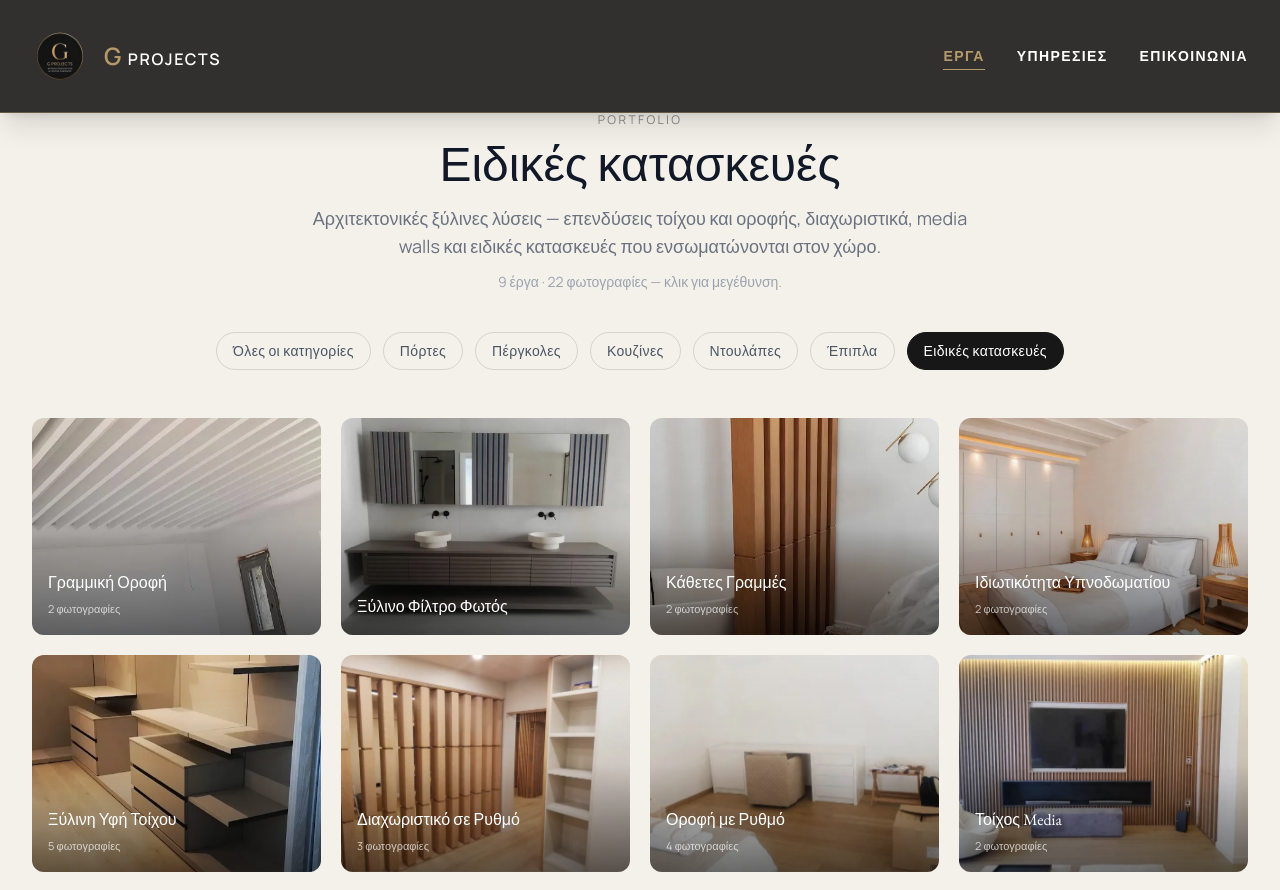
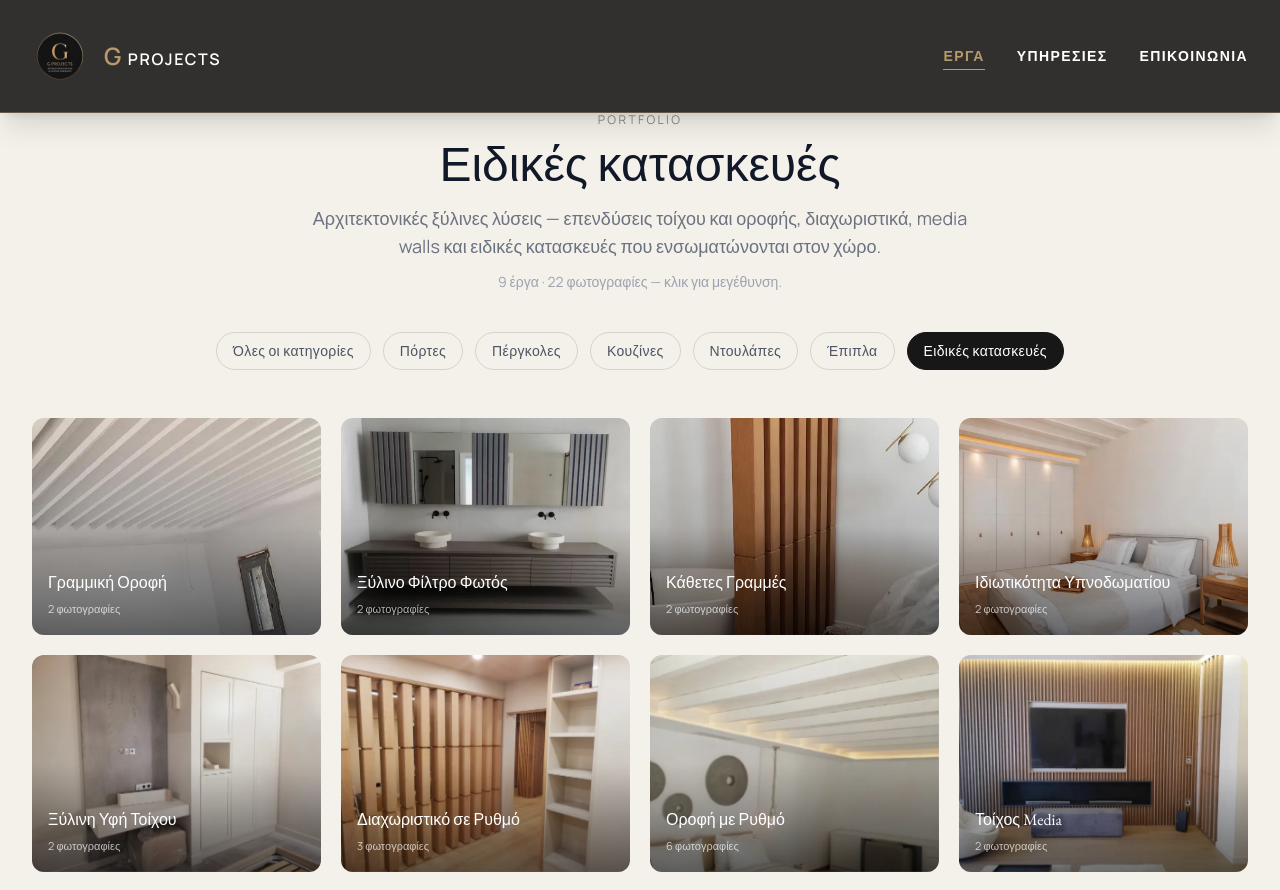
Before and after one commit to vasilisgrivas09-maker/g-projects_website, a Next.js app: page /projects/eidikes-kataskeves in a window 1280 px wide. Shown: the top 890 px of the page. Built offline with nearby package versions, Linux system fonts and the light colour scheme.

Commit message:
Test-Update gallery

```diff
--- a/src/data/gallery/eidikes.ts
+++ b/src/data/gallery/eidikes.ts
@@ -19,6 +19,7 @@ export const eidikesProjects: GalleryProject[] = [
     cover: "/gallery/ergo-006-02.webp",
     images: [
       { src: "/gallery/ergo-006-02.webp", alt: "Ξύλινο Φίλτρο Φωτός — 1" },
+      { src: "/gallery/ergo-009-01.webp", alt: "Ξύλινο Φίλτρο Φωτός — 2" },
     ],
   },
   {
@@ -45,13 +46,10 @@ export const eidikesProjects: GalleryProject[] = [
     id: "ergo-015",
     title: "Ξύλινη Υφή Τοίχου",
     category: "Ειδικές κατασκευές",
-    cover: "/gallery/ergo-015-02.webp",
+    cover: "/gallery/ergo-005-03.webp",
     images: [
-      { src: "/gallery/ergo-015-02.webp", alt: "Ξύλινη Υφή Τοίχου — 1" },
       { src: "/gallery/ergo-005-03.webp", alt: "Ξύλινη Υφή Τοίχου — 2" },
-      { src: "/gallery/ergo-017-01.webp", alt: "Ξύλινη Υφή Τοίχου — 3" },
-      { src: "/gallery/ergo-017-02.webp", alt: "Ξύλινη Υφή Τοίχου — 4" },
-      { src: "/gallery/ergo-033-03.webp", alt: "Ξύλινη Υφή Τοίχου — 5" },
+      { src: "/gallery/ergo-033-03.webp", alt: "Ξύλινη Υφή Τοίχου — 3" },
     ],
   },
   {
@@ -69,13 +67,14 @@ export const eidikesProjects: GalleryProject[] = [
     id: "ergo-027",
     title: "Οροφή με Ρυθμό",
     category: "Ειδικές κατασκευές",
-    cover: "/gallery/ergo-012-03.webp",
+    cover: "/gallery/ergo-017-01.webp",
     images: [
-
+      { src: "/gallery/ergo-017-01.webp", alt: "Οροφή με Ρυθμό — 1" },
       { src: "/gallery/ergo-012-03.webp", alt: "Οροφή με Ρυθμό — 2" },
       { src: "/gallery/ergo-032-02.webp", alt: "Οροφή με Ρυθμό — 3" },
       { src: "/gallery/ergo-050-02.webp", alt: "Οροφή με Ρυθμό — 4" },
-      { src: "/gallery/ergo-047-01.webp", alt: "Οροφή με Ρυθμό — 5" },
+      { src: "/gallery/ergo-017-02.webp", alt: "Οροφή με Ρυθμό — 5" },
+      { src: "/gallery/ergo-047-01.webp", alt: "Οροφή με Ρυθμό — 6" },
     ],
   },
   {
--- a/src/data/gallery/epipla.ts
+++ b/src/data/gallery/epipla.ts
@@ -27,9 +27,8 @@ export const epiplaProjects: GalleryProject[] = [
     id: "ergo-009",
     title: "Διπλός Νιπτήρας",
     category: "Έπιπλα",
-    cover: "/gallery/ergo-009-01.webp",
+    cover: "",
     images: [
-      { src: "/gallery/ergo-009-01.webp", alt: "Διπλός Νιπτήρας — 1" },
     ],
   },
   {
@@ -53,10 +52,12 @@ export const epiplaProjects: GalleryProject[] = [
   },
   {
     id: "ergo-022",
-    title: "Κουκέτες σε Δρυ",
+    title: "Walk in closet",
     category: "Έπιπλα",
-    cover: "",
+    cover: "/gallery/ergo-015-02.webp",
     images: [
+      { src: "/gallery/ergo-015-02.webp", alt: "Walk in closet — 1" },
+      { src: "/gallery/ergo-069-01.webp", alt: "Walk in closet — 2" },
     ],
   },
   {
--- a/src/data/gallery/ntoulapa.ts
+++ b/src/data/gallery/ntoulapa.ts
@@ -124,9 +124,8 @@ export const ntoulapaProjects: GalleryProject[] = [
     id: "ergo-069",
     title: "Συρτάρια σε Γραμμή",
     category: "Ντουλάπα",
-    cover: "/gallery/ergo-069-01.webp",
+    cover: "",
     images: [
-      { src: "/gallery/ergo-069-01.webp", alt: "Συρτάρια σε Γραμμή — 1" },
     ],
   }
 ];
--- a/src/data/gallery/pergola.ts
+++ b/src/data/gallery/pergola.ts
@@ -37,10 +37,10 @@ export const pergolaProjects: GalleryProject[] = [
       { src: "/gallery/ergo-012-02.webp", alt: "Γκρι Ορίζοντας — 2" },
     ],
   },
-   {
+  {
     id: "ergo-031",
     title: "Βιτρίνα Εστιατορίου",
-    category: "Έπιπλα",
+    category: "Πέργκολα",
     cover: "/gallery/ergo-031-01.webp",
     images: [
       { src: "/gallery/ergo-031-01.webp", alt: "Βιτρίνα Εστιατορίου — 1" },
```
